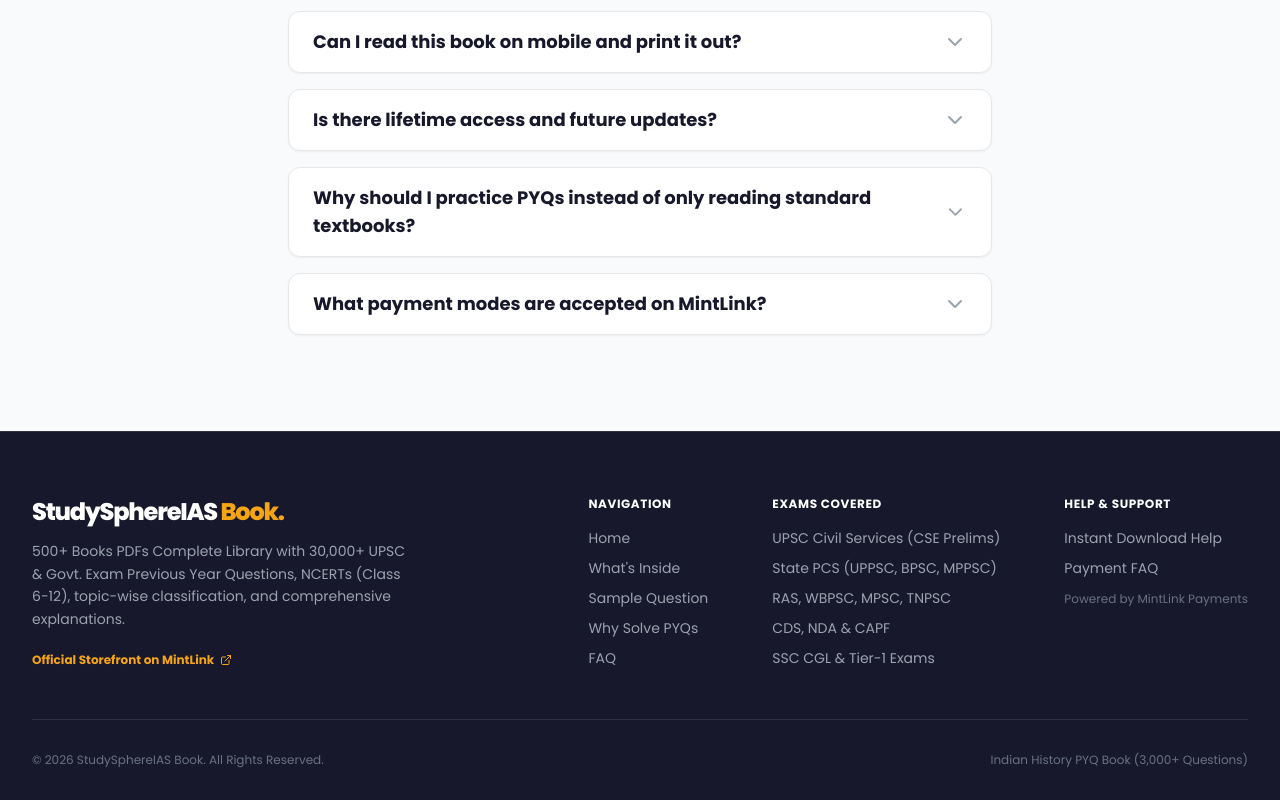
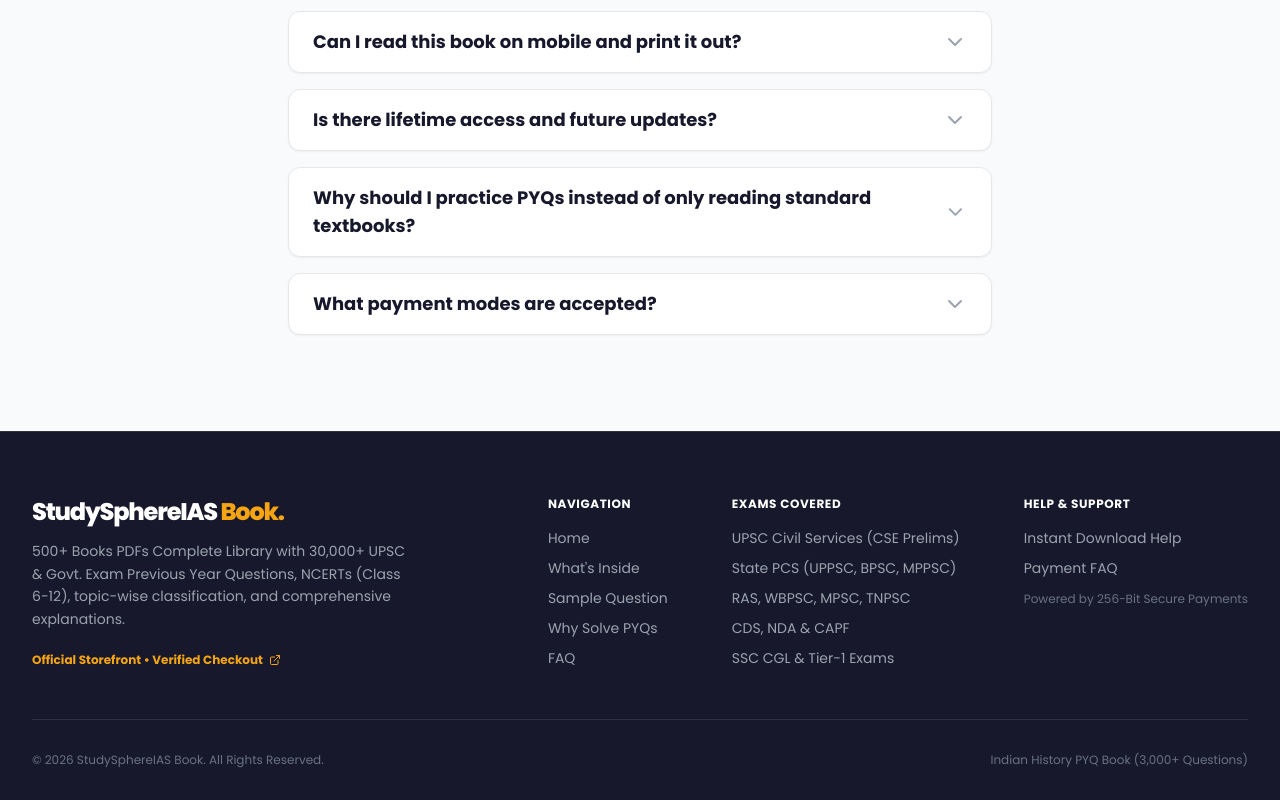
Before and after one commit to rohitbin/mainE-Book, a React (Vite) app: page / in a window 1280 px wide. Shown: the part 5305-6105 px from the top of the page. Built offline with nearby package versions, Linux system fonts and the light colour scheme.

Commit message:
Update Indian History PYQ Book buying link to Razorpay URL https://rzp.io/rzp/qlU1yjk

```diff
--- a/src/components/Footer.jsx
+++ b/src/components/Footer.jsx
@@ -21,7 +21,7 @@
             rel="noopener noreferrer"
             className="inline-flex items-center gap-1.5 text-xs text-brand-primary hover:underline font-bold"
           >
-            <span>Official Storefront on MintLink</span>
+            <span>Official Storefront • Verified Checkout</span>
             <ExternalLink size={12} />
           </a>
         </div>
@@ -52,7 +52,7 @@
             <ul className="space-y-2.5 text-sm">
               <li><a href="#faq" className="text-gray-400 hover:text-white transition-colors">Instant Download Help</a></li>
               <li><a href="#faq" className="text-gray-400 hover:text-white transition-colors">Payment FAQ</a></li>
-              <li><span className="text-gray-500 text-xs">Powered by MintLink Payments</span></li>
+              <li><span className="text-gray-500 text-xs">Powered by 256-Bit Secure Payments</span></li>
             </ul>
           </div>
         </div>
--- a/src/context/PriceContext.jsx
+++ b/src/context/PriceContext.jsx
@@ -51,7 +51,7 @@
 
   const [purchaseUrl, setPurchaseUrl] = useState(() => {
     const saved = localStorage.getItem('studySphere_purchase_url');
-    if (!saved || saved.includes('nqvirwiygjzinjq1')) {
+    if (!saved || saved.includes('nqvirwiygjzinjq1') || saved.includes('mintlink.in')) {
       return HISTORY_PURCHASE_URL;
     }
     return saved;
--- a/src/data/constants.js
+++ b/src/data/constants.js
@@ -1,5 +1,5 @@
-export const PURCHASE_URL = "https://mintlink.in/m/indian-history-pyq-book-3000-upsc-previous-year-questions-8da926e1";
-export const FREE_SAMPLE_URL = "https://mintlink.in/m/indian-history-pyq-book-3000-upsc-previous-year-questions-8da926e1";
+export const PURCHASE_URL = "https://rzp.io/rzp/qlU1yjk";
+export const FREE_SAMPLE_URL = "https://rzp.io/rzp/qlU1yjk";
 
 export const HISTORY_PURCHASE_URL = PURCHASE_URL;
 export const HISTORY_FREE_SAMPLE_URL = FREE_SAMPLE_URL;
--- a/src/data/faq.js
+++ b/src/data/faq.js
@@ -13,7 +13,7 @@
   },
   {
     question: "How will I receive the book after payment?",
-    answer: "Immediately after completing your payment on MintLink via UPI (Google Pay, PhonePe, Paytm, etc.) or Cards/Net Banking, you will be redirected to an instant download page, and a secure download link will also be sent to your email."
+    answer: "Immediately after completing your payment via UPI (Google Pay, PhonePe, Paytm, etc.) or Cards/Net Banking, you will get instant access, and download/access links will also be delivered to you."
   },
   {
     question: "Can I read this book on mobile and print it out?",
@@ -28,7 +28,7 @@
     answer: "UPSC frequently repeats underlying historical themes, terms, and conceptual traps. Practicing 3,000+ PYQs trains your brain in active recall and option elimination, helping you convert negative marks into positive scores in the actual exam."
   },
   {
-    question: "What payment modes are accepted on MintLink?",
-    answer: "MintLink supports all Indian payment methods including UPI (Google Pay, PhonePe, Paytm, BHIM, CRED), Debit/Credit Cards, and Net Banking with 256-bit bank-grade encryption."
+    question: "What payment modes are accepted?",
+    answer: "We support all secure Indian payment methods including UPI (Google Pay, PhonePe, Paytm, BHIM, CRED), Debit/Credit Cards, and Net Banking with 256-bit bank-grade encryption via Razorpay."
   }
 ];
```
